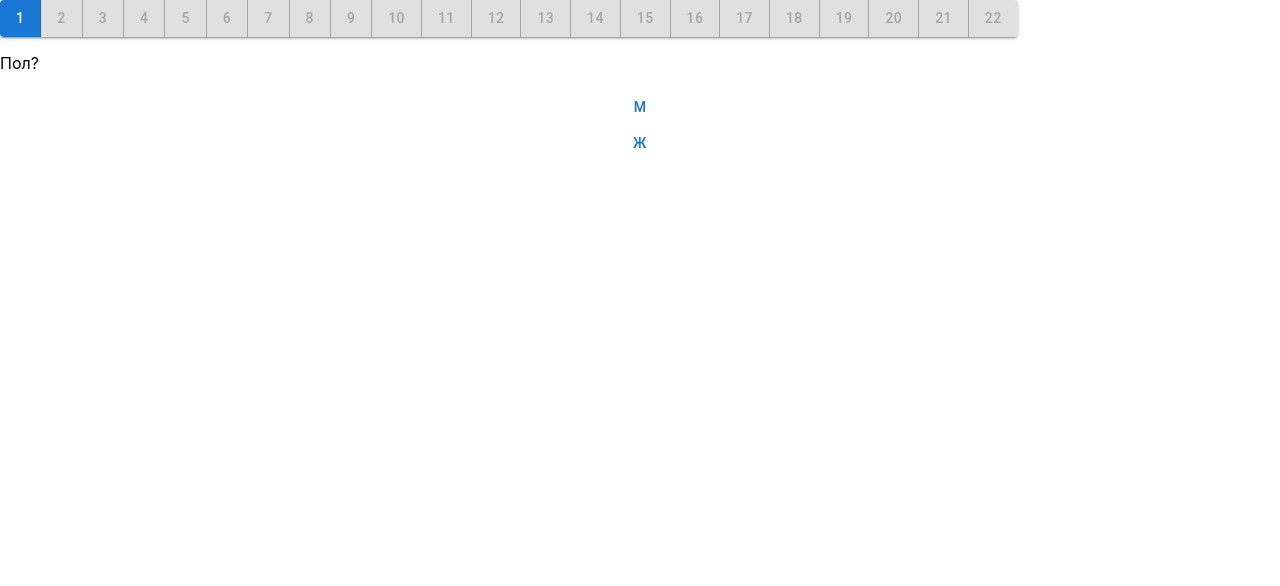
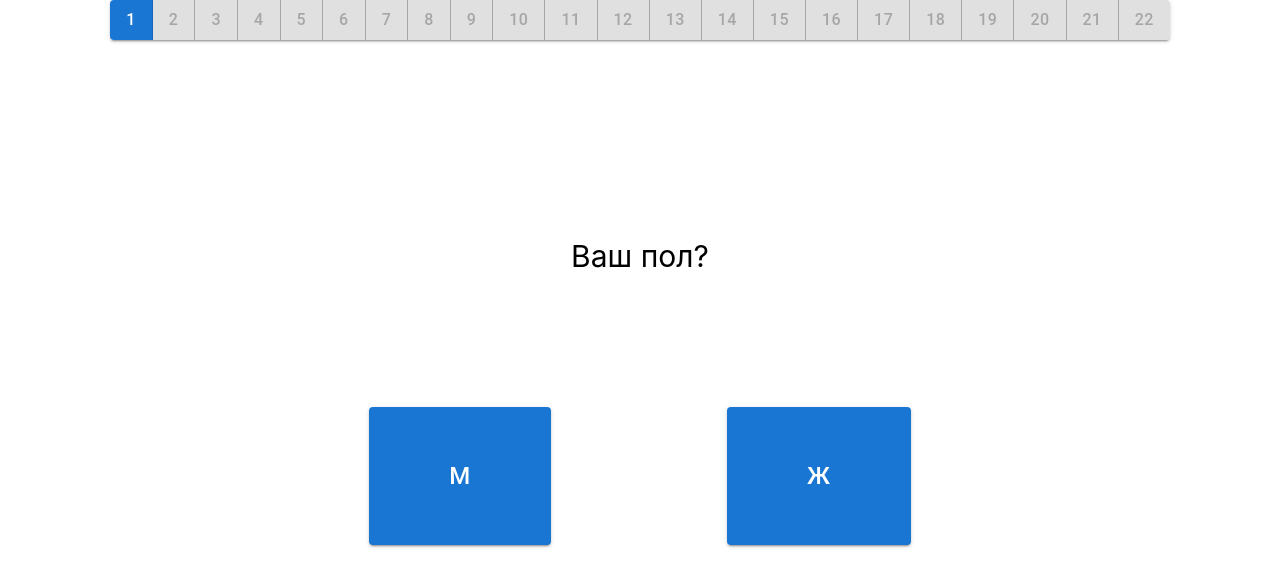
Before and after one commit to Gravity-V/novella-new, a React (Create React App) app: page / in a window 1280 px wide. Shown: the top 586 px of the page. Built offline with nearby package versions, Linux system fonts and the light colour scheme; the HTML template or start-up script is replaced by a standard one.

Commit message:
ChangesStylesAndCorrectQuestions

```diff
--- a/src/App.tsx
+++ b/src/App.tsx
@@ -4,6 +4,8 @@ import questions from './novella/questions.json'
 import { Level } from './components/Level'
 import { ButtonLevel } from './components/button-level/button'
 import { Answer } from './components/AnswerType';
+import { Container } from '@mui/material';
+import { Styles } from './components/button-level/button.style';
 
 // подтягивает стили из style без импорта
 function App() {
@@ -12,6 +14,8 @@ function App() {
 
   return (
     <div className="App">
+      <div className='middle'>
+      <Container sx={Styles.ProgressBar} maxWidth='lg'>
         <div className='top'>
           <ButtonLevel answers={answers} totalLevel={questions.length}
             callbackShowLevel={(level) => {
@@ -19,21 +23,20 @@ function App() {
             }}
           />
         </div>
-
+      </Container>
         {answers[level] && <Level answer={answers[level]} question={questions[level]} show={true} />}
         {
           !answers[level] && <Level question={questions[level]}
             callbackFinish={
               (answer) => {
                 setAnswers((old) => [...old, answer])
-
                 level < questions.length - 1 && setLevel(level + 1)
               }
             }
             show={false}
           />
         }
-
+      </div>
     </div>
   );
 }
--- a/src/components/Questions/Hierarchy.tsx
+++ b/src/components/Questions/Hierarchy.tsx
@@ -14,9 +14,7 @@ interface HierarchyProps {
 export function Hierarchy(props: HierarchyProps) {
     const [subquestion, setSubquestion] = useState(props.show ? props.question.questions.length - 1 : 0);
     return <>
-
         <Level
-
             show={props.show === undefined || props.show === false ? false : props.show}
             question={props.question.questions[subquestion]}
             callbackFinish={
--- a/src/components/Questions/Name.tsx
+++ b/src/components/Questions/Name.tsx
@@ -2,6 +2,7 @@ import { Button, TextField } from "@mui/material"
 import { QuestionName } from "../../novella/novellaInterrface"
 import React from 'react';
 import { AnswerName } from "../AnswerType";
+import { Styles } from "../button-level/button.style";
 
 interface NameProps {
     question: QuestionName
@@ -12,24 +13,26 @@ interface NameProps {
 
 export function Name(props: NameProps) {
     let name = ''
-
     return <>
-        <p>{props.question.text}</p>
+        <div className='name'>
+            <p className="text">{props.question.text}</p>
             {/* <img src={props.question.background} /> */}
-        <TextField
+            <TextField sx={Styles.Name}
                 id="standard-basic"
-            label="Standard"
+                label="ФИО"
                 variant="standard"
+                size="medium"
                 aria-placeholder="Имя"
+                inputProps={{ maxLength: '40ch' }}
                 value={props.answer && props.answer.name}
                 onChange={(textField) => name = textField.target.value}
                 disabled={props.show}
                 onKeyDown={(e) => { name != '' && e.code == "Enter" && props.callbackFinish && props.callbackFinish({ type: 'name', isCorrect: true, name: name }) }}
-
             />
             {/* <Button
             onClick={() => props.callbackFinish && props.callbackFinish({ type: 'name', isCorrect: true, name: name })}
             disabled={props.show}
         >Подтверрждаю</Button> */}
+        </div>
     </>
 }
--- a/src/components/Questions/Order.tsx
+++ b/src/components/Questions/Order.tsx
@@ -19,12 +19,15 @@ export function Order(props: OrderProps) {
         setQuestion(newQuestion)
     }
     return <>
-        <p>{props.question.text}</p>
+        <div className='OrderBloc'>
+            <p className='text'>{props.question.text}</p>
             {<img src={props.question.background} />}
             {
                 props.question.answers.map(
                     (_, i) => {
-                    return <FormControl key={i}
+                        return <div className='Order' style={{ backgroundImage: `url(${props.question.background})` }}>
+                            <FormControl style={{width: '50ch'}}
+                                key={i}
                                 disabled={props.show === undefined || props.show === false ? false : props.show}>
                                 <InputLabel>{i + 1}</InputLabel>
                                 <Select id={i.toString()} onChange={(e) =>
@@ -37,6 +40,7 @@ export function Order(props: OrderProps) {
                                     )}
                                 </Select>
                             </FormControl>
+                        </div>
                     }
                 )
             }
@@ -47,5 +51,6 @@ export function Order(props: OrderProps) {
                     order: question as number[]
                 })} disabled={question.includes(-1)}
             >Подтверрждаю</Button>
+        </div>
     </>
 }
--- a/src/components/Questions/Sex.tsx
+++ b/src/components/Questions/Sex.tsx
@@ -2,6 +2,8 @@ import { Button } from "@mui/material"
 import { QuestionSex } from "../../novella/novellaInterrface"
 import React from 'react';
 import { AnswerSex } from "../AnswerType";
+import './Style.css';
+import { Styles } from "../button-level/button.style";
 
 interface SexProps {
     question: QuestionSex
@@ -12,16 +14,22 @@ interface SexProps {
 
 export function Sex(props: SexProps) {
     return <>
-        <p>{props.question.text}</p>
-        <Button
+        <div className='name'>
+            <p className="text">{props.question.text}</p>
+            <div>
+                <Button sx={Styles.Sex}
+                    variant="contained"
                     color={props.answer ? (props.answer.sex == 'male' ? 'secondary' : 'primary') : 'primary'}
                     disabled={props.show}
                     onClick={() => { props.callbackFinish && props.callbackFinish({ isCorrect: true, type: 'sex', sex: 'male' }) }}
                 >М</Button>
-        <Button
+                <Button sx={Styles.Sex}
+                    variant="contained"
                     color={props.answer ? (props.answer.sex == 'female' ? 'secondary' : 'primary') : 'primary'}
                     disabled={props.show}
                     onClick={() => { props.callbackFinish && props.callbackFinish({ isCorrect: true, type: 'sex', sex: 'female' }) }}
                 >Ж</Button>
+            </div>
+        </div>
     </>
 }
--- a/src/components/Questions/Style.css
+++ b/src/components/Questions/Style.css
@@ -3,25 +3,72 @@
     display: flex;
     flex-direction: column;
     justify-content: space-between;
-    /* position: relative; */
-    padding-top: 14%;
+    align-items: center;
 }
 
 .answer {
     background-color: rgba(0, 0, 0, 0.2);
-    color:rgba(0, 0, 0);
-    /* width: 1200px; */
+    color: rgba(0, 0, 0);
     display: flex;
     flex-direction: column;
     justify-content: space-between;
     text-align: center;
+    width: 60%;
 }
 
 .question {
-    background-color: rgba(0, 0, 0, 0.3);
-    font-size: 30px;
-    padding: 5px;
+    background-color: rgba(0, 0, 0, 0.25);
+    font-size: 24px;
+    padding: 8px;
     margin-bottom: 6px;
     border: 50px;
-    border-color: black;
+    justify-content: space-between;
+    width: 99vw;
 }
+
+.Standart{
+    height: 100%;
+    display: flex;
+    justify-content: center;
+    align-items: center;
+    width: 100%;
+}
+
+.text {
+    align-self: center;
+    font-size: 30px;
+    padding-bottom: 15px;
+}
+
+.middle {
+    display: flex;
+    flex-direction: column;
+    justify-content: space-between;
+    height: 100vh;
+}
+
+.Centers {
+    align-self: center;
+}
+
+.name {
+    display: flex;
+    flex-direction: column;
+    justify-content: center;
+    align-items: center;
+    height: 100vh;
+}
+
+.Order {
+    display: flex;
+    justify-content: center;
+    padding: 10px;
+}
+
+.OrderBloc{
+    display: flex;
+    justify-content: center;
+    flex-direction: column;
+    align-self: center;
+    height: 100%;
+}
--- a/src/components/button-level/button.style.ts
+++ b/src/components/button-level/button.style.ts
@@ -1,11 +1,36 @@
-import { readBuilderProgram } from "typescript"
-import { blueGrey } from "@mui/material/colors"
-import { rgbToHex } from "@mui/material"
-import { display } from "@mui/system"
-
-
-export const buttonStyles = {
-    button: {
-        justifyContent: 'center'
+export const Styles = {
+    Text:{
+        fontSize: 16
+    },
+    TextComment:{
+        fontSize: 22
+    },
+    Sex:{
+        fontSize: 24,
+        paddingLeft: 10,
+        paddingRight: 10,
+        paddingTop: 6,
+        paddingBottom: 6,
+        margin: 11
+    },
+    Name: {
+        width: '40%',
+    },
+    ProgressBar: {
+        display: 'flex',
+        justifyContent: 'center',
+        alignItems: 'center'
+    },
+    Standart: {
+        margin: '7px',
+        boxShadow: 'none',
+        textTransform: 'none',
+        fontSize: 16,
+        padding: '6px 12px',
+        border: '1px solid',
+        lineHeight: 1.5,
+        backgroundColor: '#0063cc',
+        borderColor: '#0063cc',
+        color: '#ffffff'
     }
 }
--- a/src/components/button-level/button.tsx
+++ b/src/components/button-level/button.tsx
@@ -1,5 +1,5 @@
 import { Button, ButtonGroup } from "@mui/material";
-import { buttonStyles } from "./button.style";
+import { Styles } from "./button.style";
 import React from 'react';
 import { Answer } from "../AnswerType";
 
@@ -15,7 +15,7 @@ export function ButtonLevel(props: ButtonLevelProps) {
     const length = end - start;
     return Array.from({ length }, (_, i) => start + i);
   }
-  return <ButtonGroup variant="contained" sx={buttonStyles.button}>
+  return <ButtonGroup variant="contained">
     {
       range(0, props.totalLevel).map(
         (i) => {
@@ -23,7 +23,7 @@ export function ButtonLevel(props: ButtonLevelProps) {
 
           const color = props.answers[i] ? (props.answers[i].isCorrect ? 'success' : 'error') : 'primary';
 
-          return <Button onClick={() => { props.callbackShowLevel(i) }} key={i} color={color} disabled={disable}>{i + 1}</Button>
+          return <Button sx={Styles.Text} onClick={() => { props.callbackShowLevel(i) }} key={i} color={color} disabled={disable}>{i + 1}</Button>
         }
       )
     }
--- a/src/novella/questions.json
+++ b/src/novella/questions.json
@@ -1,7 +1,7 @@
 [
     {
         "type":"sex",
-        "text": "Пол?",
+        "text": "Ваш пол?",
         "background": "/logo192.png"
     },
     {
@@ -11,7 +11,7 @@
     },
     {
         "type":"standart",
-        "text":"Когда вы последний раз ставили для себя цель, которую так и не смогли выполнить? Выберите близкий к вашиму ответ",
+        "text":"Когда вы последний раз ставили для себя цель, которую так и не смогли выполнить? Выберите близкий к вашему ответ",
         "background": "/logo192.png",
         "answers": [
             {
@@ -130,7 +130,7 @@
     {
         "type":"order",
         "text":"Расскажите о себе. Расставьте ответы по порядку своего рассказа:",
-        "background": "./components/images/background.jpg",
+        "background": "",
         "answers": [
             {
                 "text":"Образование"
@@ -213,7 +213,7 @@
             },
             {
                 "text":"Смотрю сериалы",
-                "comment": "сериалы ком",
+                "comment": "",
                 "isCorrect": false
             },
             {
@@ -223,7 +223,7 @@
             },
             {
                 "text":"комп игры",
-                "comment": "игры ком",
+                "comment": "",
                 "isCorrect": false
             }
         ]
```
Also changed, not shown: src/components/Questions/Multi.tsx (+17 -19 lines), src/components/Questions/Standart.tsx (+10 -10 lines), src/novella/questions_only_standart.json (deleted, +0 -129 lines). Lines whose indentation alone changed are shown as unchanged.
